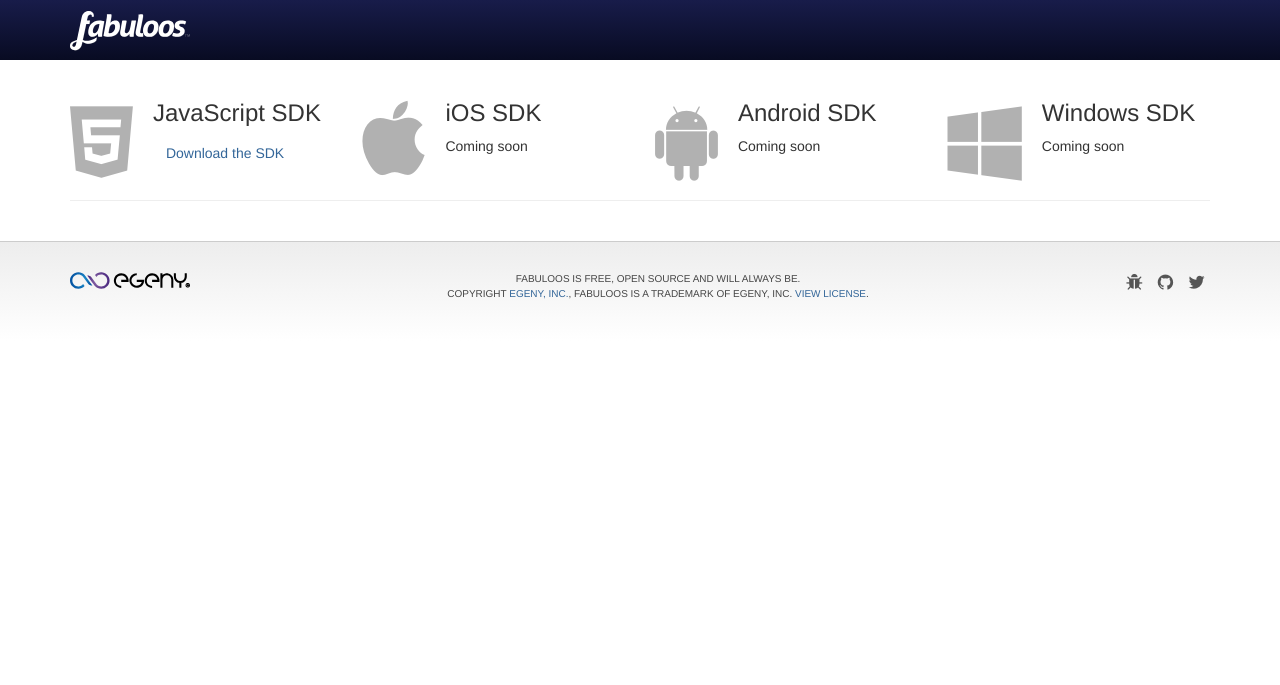
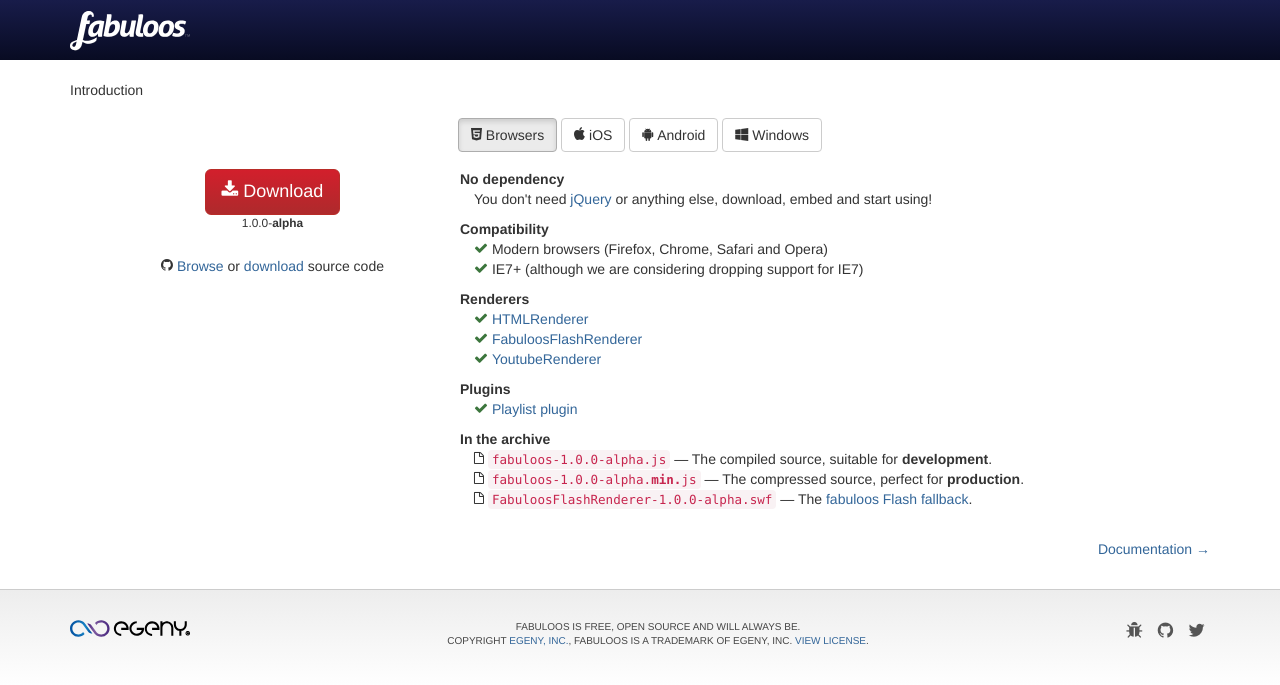
Before and after one commit to egeny/fabuloos-website, a Jekyll site: the page built from download/index.html, in a window 1280 px wide. Shown: the top 685 px of the page. Built offline with Jekyll 4.4.1, drawn with Linux system fonts in a browser that asks for light colours; some web fonts are replaced; Markdown is read by kramdown in place of the engine named in the settings.

Commit message:
Download page

```diff
--- a/download/index.html
+++ b/download/index.html
@@ -2,49 +2,60 @@
 layout: default
 ---
 
-<!-- Columns start at 50% wide on mobile and bump up to 33.3% wide on desktop -->
-<div id="download" class="row">
+<p>Introduction</p>
 
-  <div class="col-xs-6 col-md-6 col-lg-3">
-    <div class="media">
-	  	<i class="icon-html5 pull-left" style="font-size:80px;margin-right:20px;color:#b1b1b1;"></i>
-      <div class="media-body">
-  			<h3 class="media-heading">JavaScript SDK</h3>
-        <p><a href="#" class="btn" role="button">Download the SDK</a></p>
-      </div>
-    </div>
-  </div>
+{% include platform-chooser.html %}
 
-  <div class="col-xs-6 col-md-6 col-lg-3">
-    <div class="media">
-      <i class="icon-apple pull-left" style="font-size:80px;margin-right:20px;color:#b1b1b1;"></i>
-      <div class="media-body">
-        <h3 class="media-heading">iOS SDK</h3>
-        <p>Coming soon</p>
-      </div>
-    </div>
-  </div>
-
-  <div class="col-xs-6 col-md-6 col-lg-3">
-    <div class="media">
-      <i class="icon-android pull-left" style="font-size:80px;margin-right:20px;color:#b1b1b1;"></i>
-      <div class="media-body">
-        <h3 class="media-heading">Android SDK</h3>
-        <p>Coming soon</p>
-      </div>
-    </div>
-  </div>
-
-  <div class="col-xs-6 col-md-6 col-lg-3">
-    <div class="media">
-      <i class="icon-windows pull-left" style="font-size:80px;margin-right:20px;color:#b1b1b1;"></i>
-      <div class="media-body">
-        <h3 class="media-heading">Windows SDK</h3>
-        <p>Coming soon</p>
-      </div>
-    </div>
-  </div>
-
+<div id="download" class="tab-content">
+	<div id="browsers" class="row tab-pane active">
+		<p class="col-xs-3 col-md-4 col-lg-4 text-center">
+			<a href="https://github.com/egeny/fabuloos-js/releases/download/v1.0.0-alpha/fabuloos-1.0.0-alpha.zip" class="btn btn-lg btn-download"><i class="icon-download-alt"></i> Download</a>
+			<small>1.0.0-<strong>alpha</strong></small>
+			<span><i class="icon-github"></i> <a href="https://github.com/egeny/fabuloos-js/">Browse</a> or <a href="https://github.com/egeny/fabuloos-js/archive/master.zip">download</a> source code</span>
+		</p>
+		<dl class="col-xs-9 col-md-8 col-lg-7">
+			<dt>No dependency</dt>
+			<dd>You don't need <a href="http://jquery.com/">jQuery</a> or anything else, download, embed and start using!</dd>
+			<dt>Compatibility</dt>
+			<dd>
+				<ul class="list-unstyled">
+					<li><i class="icon-ok"></i> Modern browsers (Firefox, Chrome, Safari and Opera)</li>
+					<li><i class="icon-ok"></i> IE7+ (although we are considering dropping support for IE7)</li>
+				</ul>
+			</dd>
+			<dt>Renderers</dt>
+			<dd>
+				<ul class="list-unstyled">
+					<li><i class="icon-ok"></i> <a href="/documentation/renderers.html#htmlrenderer">HTMLRenderer</a></li>
+					<li><i class="icon-ok"></i> <a href="/documentation/renderers.html#fabuloosflashrenderer">FabuloosFlashRenderer</a></li>
+					<li><i class="icon-ok"></i> <a href="/documentation/renderers.html#youtuberenderer">YoutubeRenderer</a></li>
+				</ul>
+			</dd>
+			<dt>Plugins</dt>
+			<dd>
+				<ul class="list-unstyled">
+					<li><i class="icon-ok"></i> <a href="/documentation/plugins.html#playlist">Playlist plugin</a></li>
+				</ul>
+			</dd>
+			<dt>In the archive</dt>
+			<dd>
+				<ul class="list-unstyled">
+					<li><i class="icon-file"></i> <code>fabuloos-1.0.0-alpha.js</code> — The compiled source, suitable for <strong>development</strong>.</li>
+					<li><i class="icon-file"></i> <code>fabuloos-1.0.0-alpha.<strong>min.</strong>js</code> — The compressed source, perfect for <strong>production</strong>.</li>
+					<li><i class="icon-file"></i> <code>FabuloosFlashRenderer-1.0.0-alpha.swf</code> — The <a href="/documentation/renderers.html#fabuloosflashrenderer">fabuloos Flash fallback</a>.</li>
+				</ul>
+			</dd>
+		</dl>
+	</div>
+	<div id="ios" class="tab-pane">
+		<p class="alert alert-warning soon"><img class="fabuloos-inline" src="/img/fabuloos.svg" alt="fabuloos" onerror="swap(this)"> for iOS isn't ready yet, <a href="/news/">stay tuned</a>!</p>
+	</div>
+	<div id="android" class="tab-pane">
+		<p class="alert alert-warning soon"><img class="fabuloos-inline" src="/img/fabuloos.svg" alt="fabuloos" onerror="swap(this)"> for Android isn't ready yet, <a href="/news/">stay tuned</a>!</p>
+	</div>
+	<div id="windows" class="tab-pane">
+		<p class="alert alert-warning soon"><img class="fabuloos-inline" src="/img/fabuloos.svg" alt="fabuloos" onerror="swap(this)"> for Windows isn't ready yet, <a href="/news/">stay tuned</a>!</p>
+	</div>
 </div>
 
-<hr/>
+<p class="next"><span class="for-reader">Continue to </span><a href="/documentation/"><span>Documentation</span> &rarr;</a></p>
```
